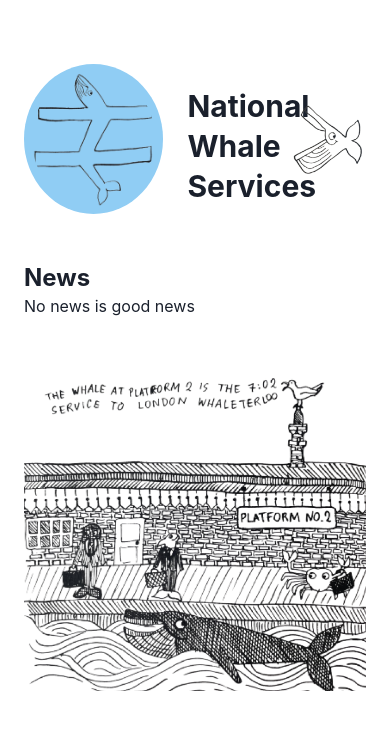
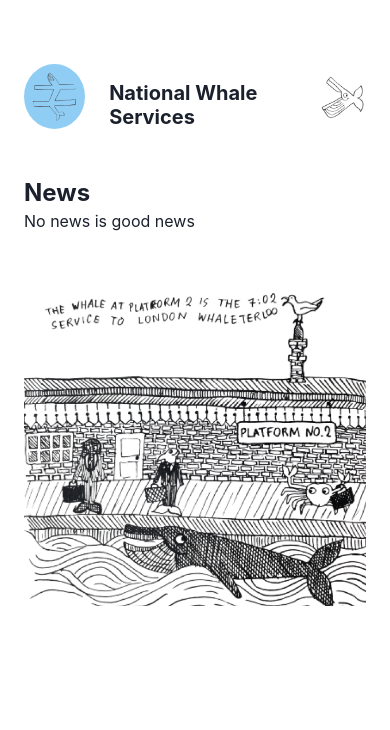
Before and after one commit to nazwhale/national-whale-services, a React (Create React App) app: page / in a window 390 px wide. Shown: the top 730 px of the page. Built offline with nearby package versions, Linux system fonts and the light colour scheme.

Commit message:
responsive

```diff
--- a/src/App.js
+++ b/src/App.js
@@ -25,11 +25,11 @@ function App() {
         <Container px={6} py={4} my={12} maxW="container.md">
             <Flex justify="space-between" align="center">
                 <HStack align="center" spacing={6}>
-                    <Image src='nws-logo.png' alt='whale' h={150} bg={"blue.200"} p={2} rounded="100%"/>
-                    <Heading mt={4}>National Whale Services</Heading>
+                    <Image src='nws-logo.png' alt='whale' h={[65, 150]} bg={"blue.200"} p={2} rounded="100%"/>
+                    <Heading mt={4} size={["md", "xl"]}>National Whale Services</Heading>
                 </HStack>
                 <Image cursor="pointer" src={playing ? "speaker3.png" : "speaker.png"}
-                       alt='whale' h={70}
+                       alt='whale' h={[42, 70]}
                        onClick={onSpeakerClick}/>
             </Flex>
 
```
